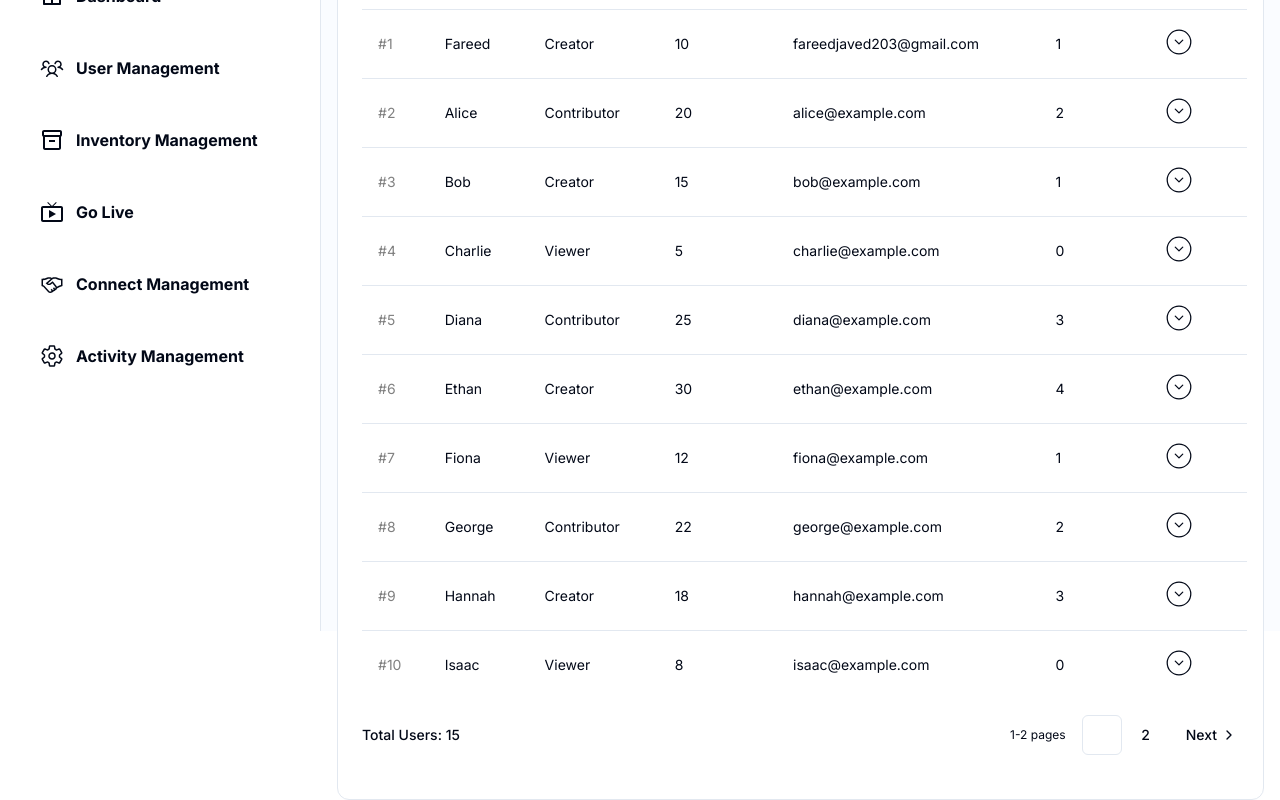
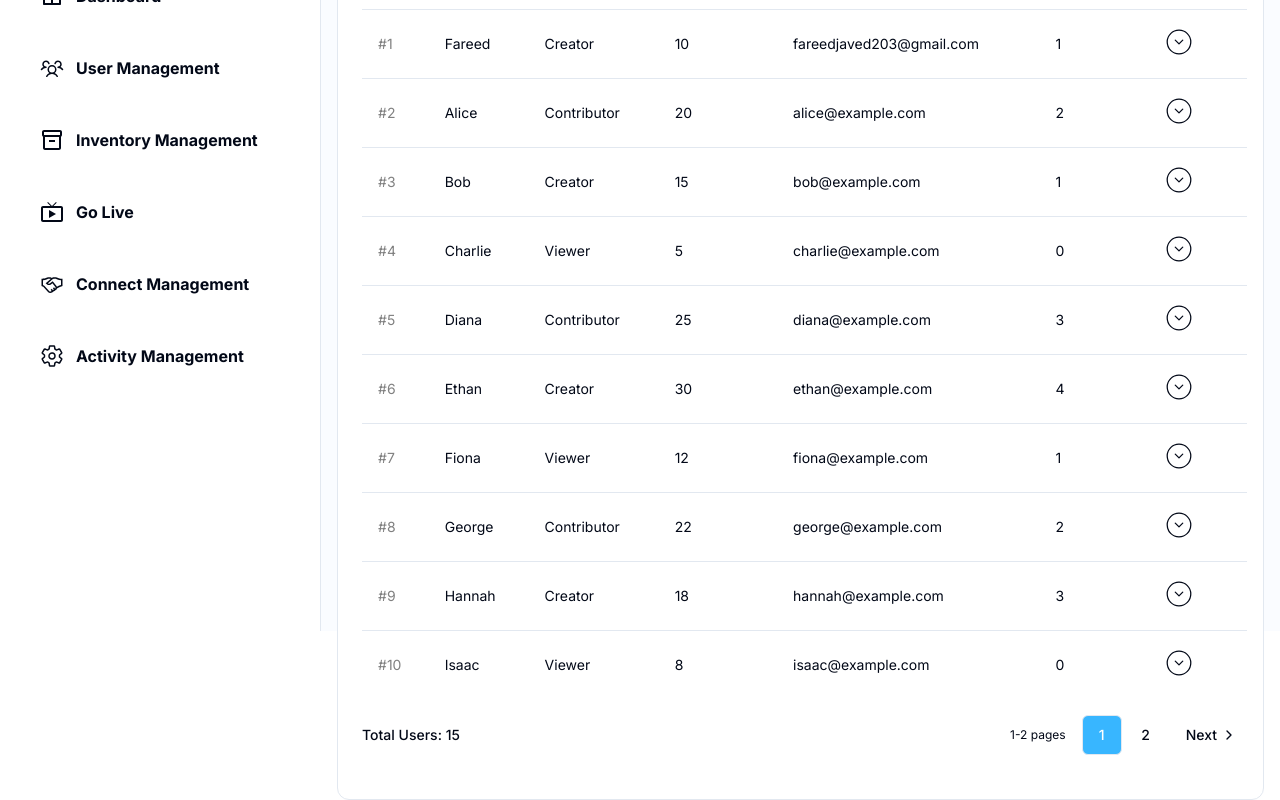
Before and after one commit to fareedjaved203/blupro, a Next.js app: page /user in a window 1280 px wide. Shown: the part 233-1033 px from the top of the page. Built offline with nearby package versions, Linux system fonts and the light colour scheme.

Commit message:
worked on specific pages

```diff
--- a/components/shared/CustomPagination.jsx
+++ b/components/shared/CustomPagination.jsx
@@ -38,7 +38,7 @@ const CustomPagination = ({
                   href={`?page=${index + 1}`}
                   isActive={index + 1 === CurentPage}
                   className={
-                    index + 1 == CurentPage ? "bg-pinkColor text-white" : ""
+                    index + 1 == CurentPage ? "bg-[#38B6FF] text-white" : ""
                   }
                 >
                   {index + 1}
```
